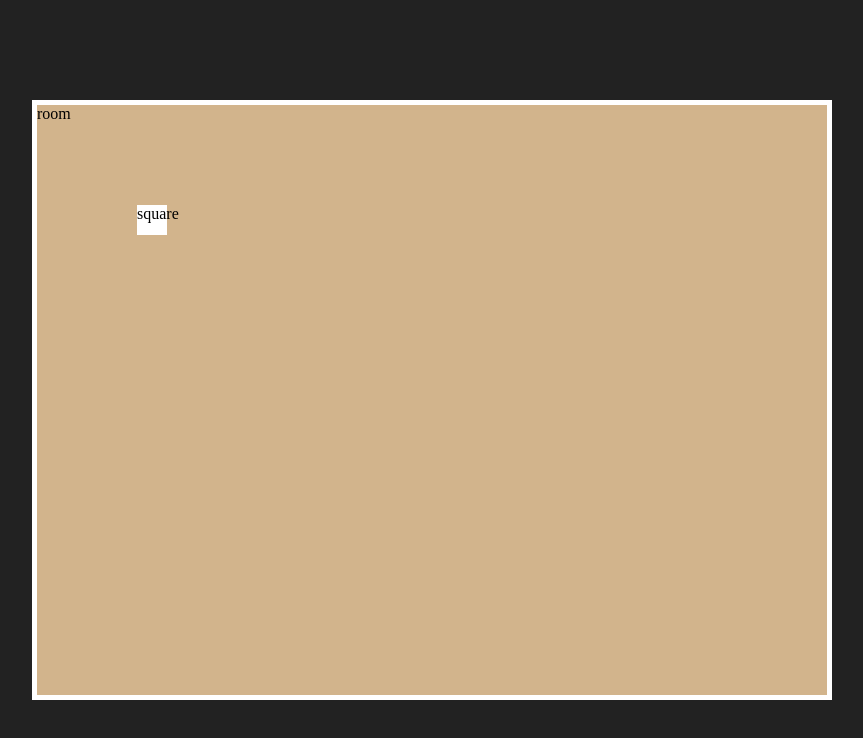
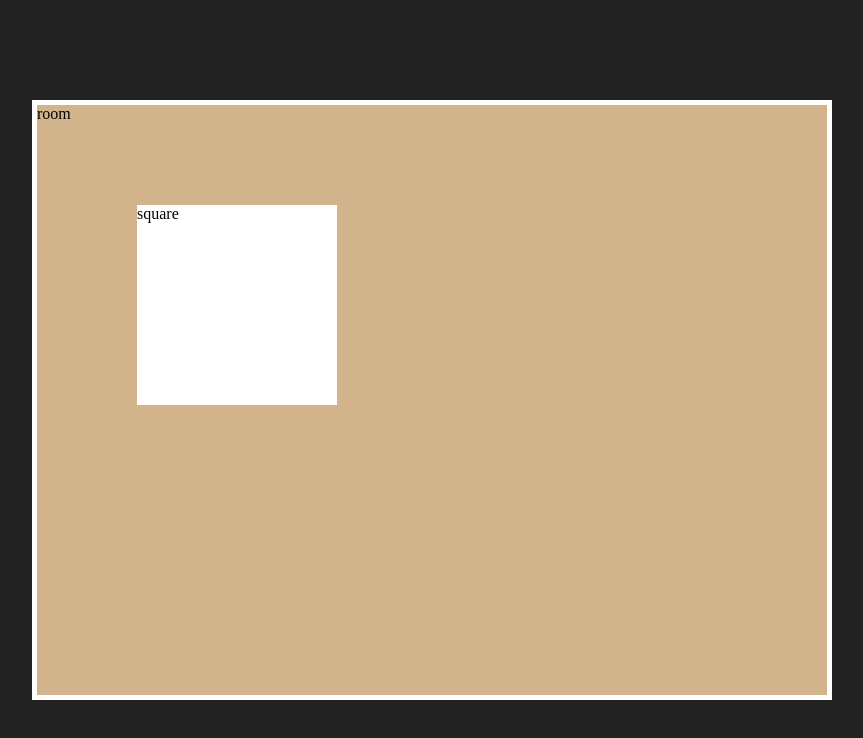
Before and after one commit to GoodGuyFate/bedroom-cleanup-game, a React (Vite) app: page / in a window 1280 px wide. Shown: the top 738 px of the page, without its empty margins (208-1071 px from the left). Built offline with nearby package versions, Linux system fonts and the light colour scheme.

Commit message:
fix border width issue

```diff
--- a/src/components/room.css
+++ b/src/components/room.css
@@ -8,8 +8,8 @@
 
 .square {
   position: absolute;
-  width: 30px;
-  height: 30px;
+  width: 200px;
+  height: 200px;
   background-color: white;
   user-select: none;
   touch-action: none;
--- a/src/components/room.jsx
+++ b/src/components/room.jsx
@@ -17,7 +17,7 @@ export default function Room() {
     offsets.current.y = yOffset;
     dragInProgress.current = true;
 
-    e.currentTarget.setPointerCapture(e.pointerId)
+    e.currentTarget.setPointerCapture(e.pointerId);
     // console.log(roomRef.current);
   };
 
@@ -36,8 +36,13 @@ export default function Room() {
     const roomRect = roomRef.current.getBoundingClientRect();
     // console.log(roomRect);
 
-    const newX = e.clientX - roomRect.left - offsets.current.x;
-    const newY = e.clientY - roomRect.top - offsets.current.y;
+    const newX =
+      e.clientX -
+      roomRect.left -
+      roomRef.current.clientLeft -
+      offsets.current.x;
+    const newY =
+      e.clientY - roomRect.top - roomRef.current.clientTop - offsets.current.y;
 
     setPos({
       x: newX,
```
